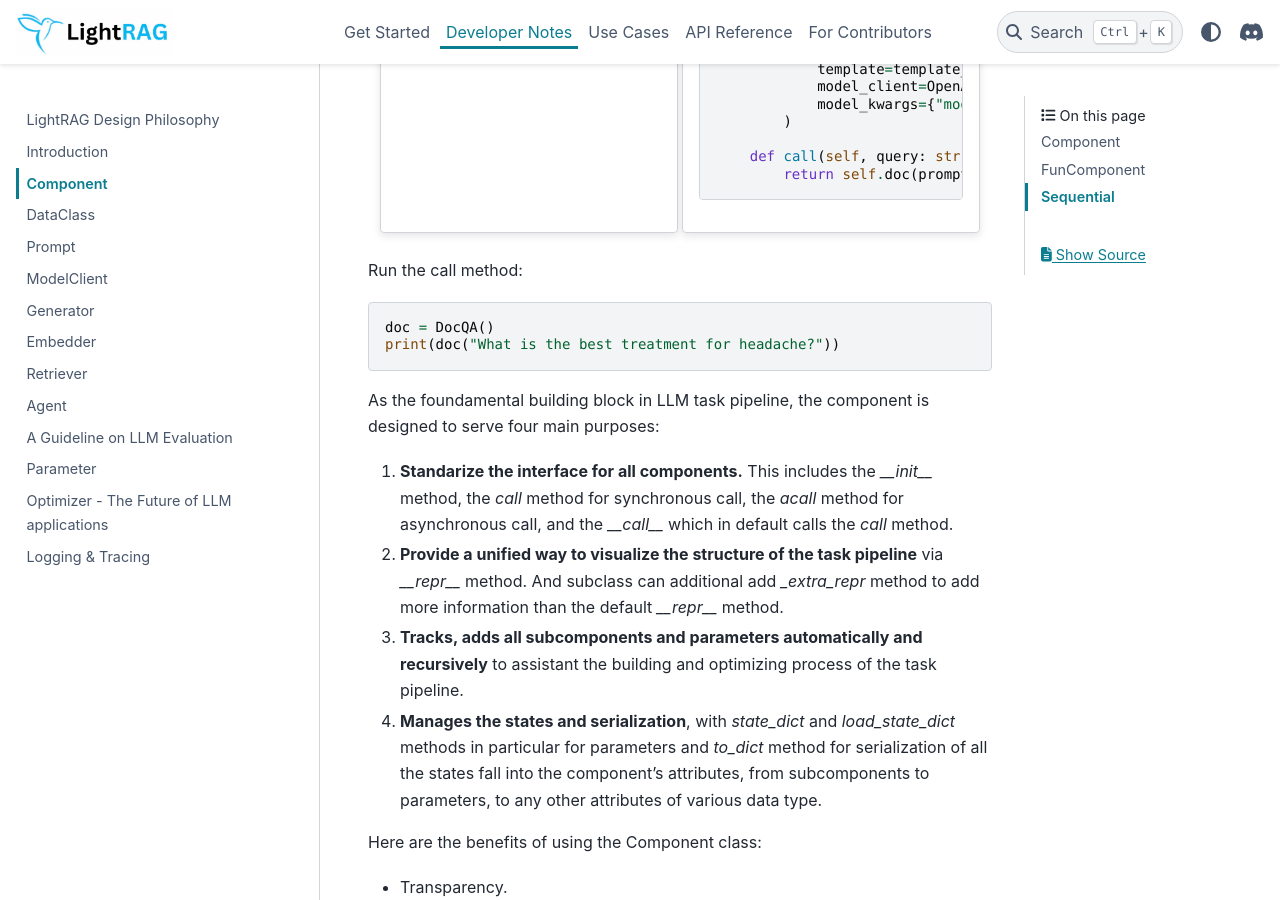
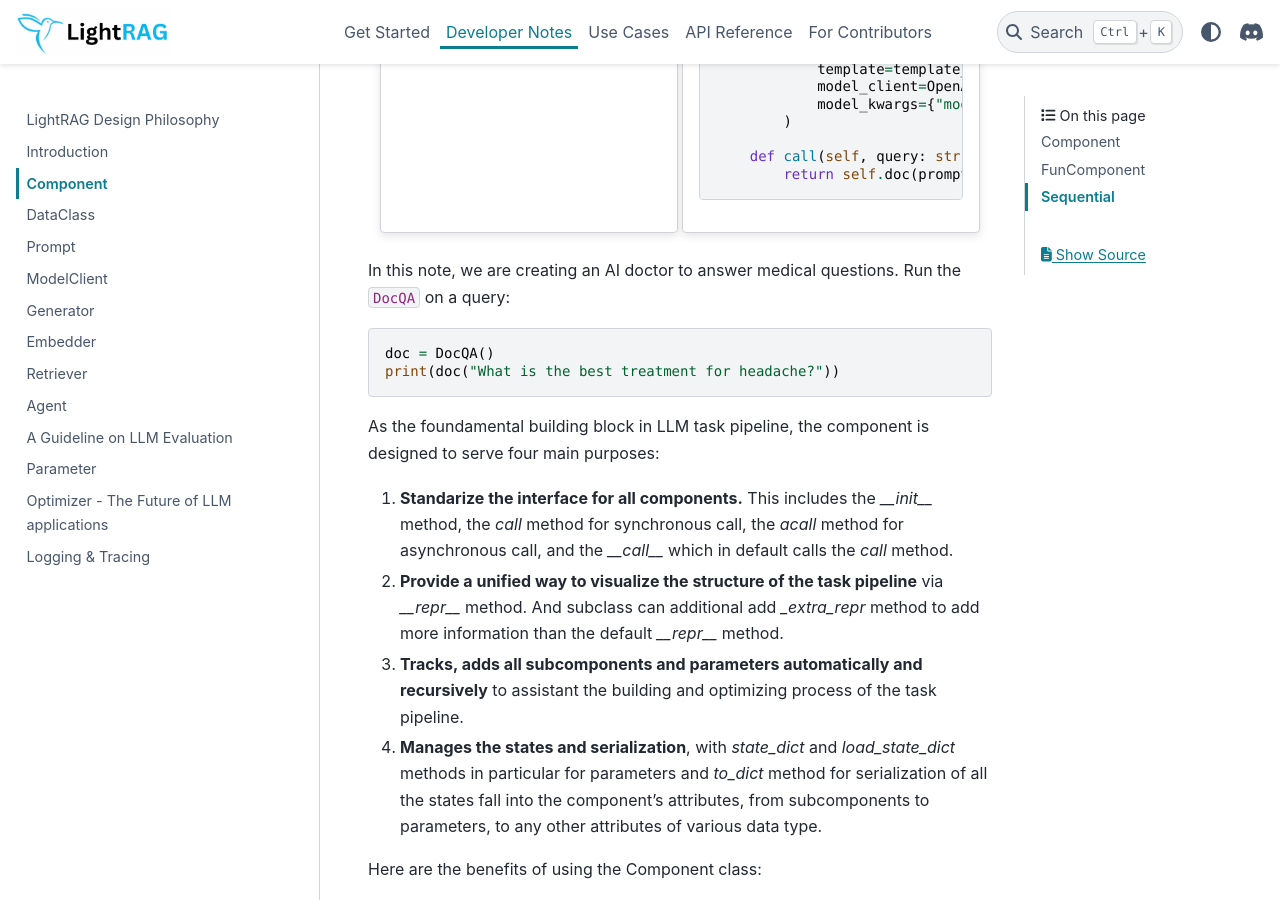
Before and after one commit to SylphAI-Inc/AdalFlow, a Sphinx documentation site: the page built from docs/source/developer_notes/component.rst, in a window 1280 px wide and 900 px high, scrolled down 948 px. Built offline with Sphinx 7.4.7 and the PyData theme 0.15.4, drawn with Linux system fonts in a browser that asks for light colours; pages that are not in the unit, such as notebooks, are missing from menus.

Commit message:
fix dataclass note

```diff
--- a/docs/source/developer_notes/base_data_class.rst
+++ b/docs/source/developer_notes/base_data_class.rst
@@ -42,10 +42,9 @@ Here is how users can define a data class with our customized methods in LightRA
         DataClass,
         required_field,
     )
-    from dataclasses import field, dataclass
+    from dataclasses import field
 
 
-    @dataclass
     class MyOutputs(DataClass):
         name: str = field(
             default="John Doe",  # Optional field
@@ -234,7 +233,7 @@ Here is a real-world example:
 
 .. code-block:: python
 
-    class OutputFormat(BaseDataClass):
+    class OutputFormat(DataClass):
         thought: str = field(
             metadata={
                 "desc": "Your reasoning to classify the question to class_name",
--- a/docs/source/developer_notes/component.rst
+++ b/docs/source/developer_notes/component.rst
@@ -56,7 +56,8 @@ Here is the comparison of writing a PyTorch model and a LightRAG task component.
                 def call(self, query: str) -> str:
                     return self.doc(prompt_kwargs={"input_str": query}).data
 
-Run the call method:
+In this note, we are creating an AI doctor to answer medical questions.
+Run the ``DocQA`` on a query:
 
 .. code-block:: python
 
```
